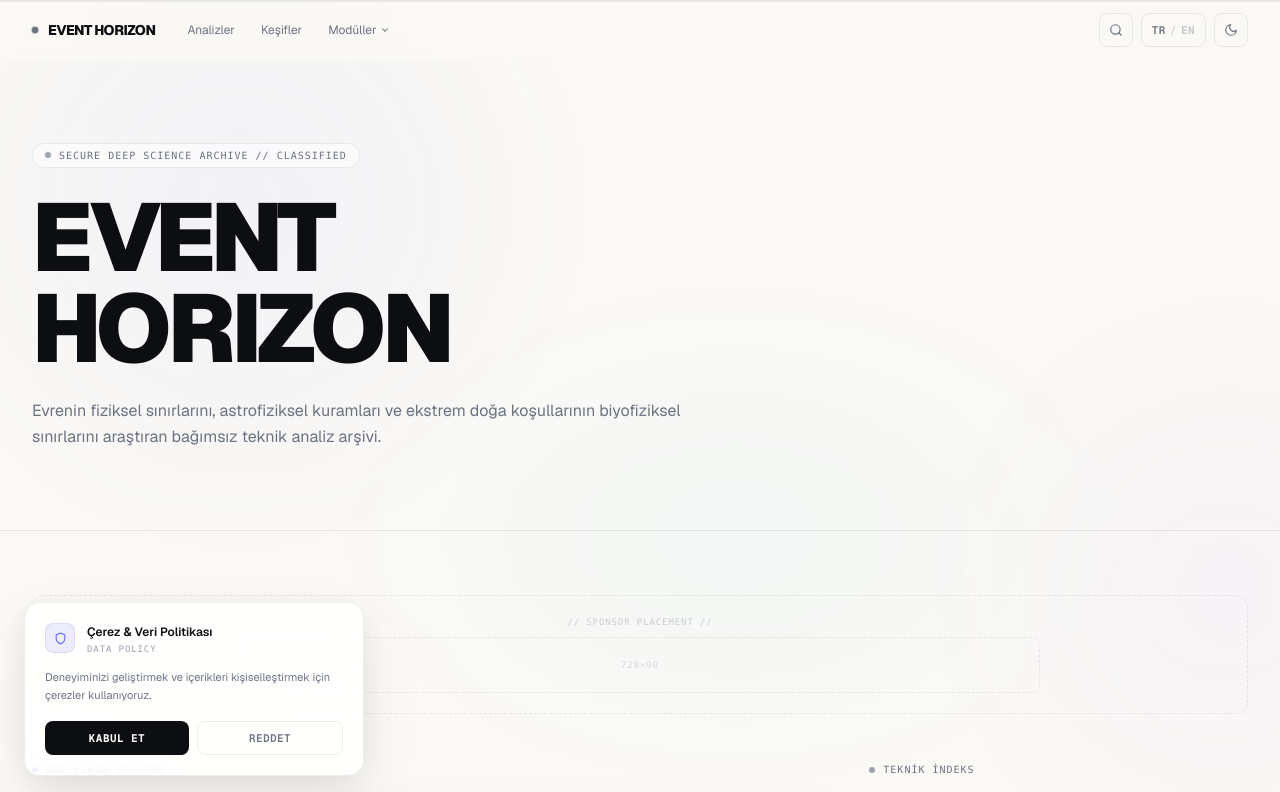
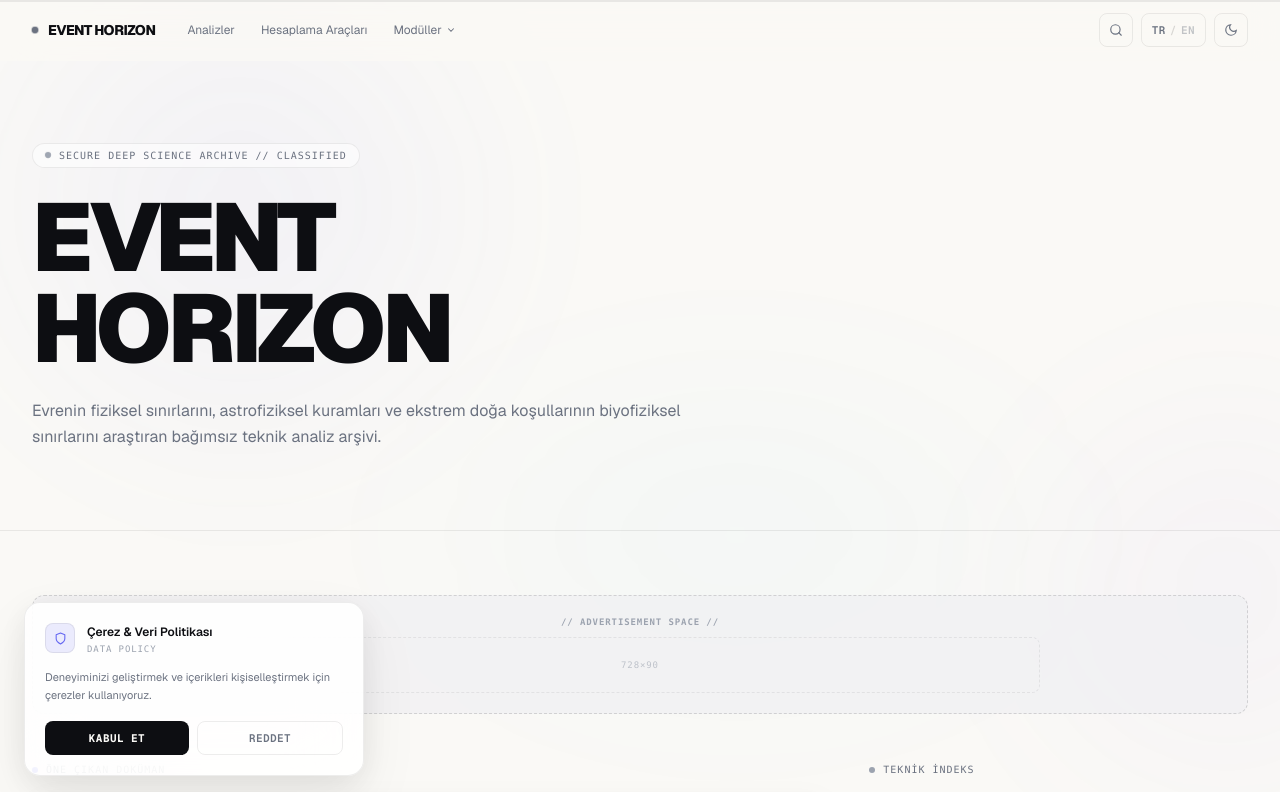
Before and after one commit to nkohlei/nkohlei.github.io, a Next.js app: page /blog in a window 1280 px wide. Shown: the top 792 px of the page. Built offline with nearby package versions, Linux system fonts and the light colour scheme; grey boxes are pictures that could not be loaded.

Commit message:
feat: complete brand integration in partner logos, update left navigation link, and refine ad placeholders for light mode

```diff
--- a/src/app/blog/[slug]/page.js
+++ b/src/app/blog/[slug]/page.js
@@ -55,9 +55,9 @@ export default async function BlogPostPage({ params }) {
           </div>
 
           {/* AdSense In-Article Box */}
-          <div className="my-10 border border-dashed border-zinc-200 dark:border-zinc-800 bg-transparent p-6 text-center font-mono rounded-lg">
-            <span className="text-[9px] tracking-widest text-zinc-400 dark:text-zinc-600 uppercase block mb-2">// SPONSOR IN-ARTICLE //</span>
-            <div className="h-16 w-full rounded border border-dashed border-zinc-200 dark:border-zinc-800/80 flex items-center justify-center text-[10px] tracking-widest text-zinc-400 dark:text-zinc-500 bg-zinc-50/50 dark:bg-zinc-950/20">
+          <div className="my-10 border border-dashed border-zinc-300 dark:border-zinc-800 bg-neutral-100/40 dark:bg-zinc-950/20 p-6 text-center font-mono rounded-lg">
+            <span className="text-[9px] tracking-widest text-zinc-500 dark:text-zinc-400 uppercase block mb-2" style={{ fontWeight: 700 }}>// ADVERTISEMENT SPACE //</span>
+            <div className="h-16 w-full rounded border border-dashed border-zinc-200 dark:border-zinc-800/80 flex items-center justify-center text-[10px] tracking-widest text-zinc-500 dark:text-zinc-400">
               NATIVE IN-ARTICLE DISPLAY PLACEMENT
             </div>
           </div>
@@ -90,10 +90,10 @@ export default async function BlogPostPage({ params }) {
         </article>
 
         {/* AdSense Bottom Box */}
-        <section className="mt-16 border border-dashed border-zinc-200 dark:border-zinc-800 bg-transparent py-8 px-4 text-center font-mono rounded-lg">
+        <section className="mt-16 border border-dashed border-zinc-300 dark:border-zinc-800 bg-neutral-100/40 dark:bg-zinc-950/20 py-8 px-4 text-center font-mono rounded-lg">
           <div className="flex flex-col items-center justify-center">
-            <span className="text-[9px] tracking-widest text-zinc-400 dark:text-zinc-600 uppercase mb-2">// RECOMMENDED SPONSOR LINKS //</span>
-            <div className="h-20 w-full max-w-xl rounded border border-dashed border-zinc-200 dark:border-zinc-800/80 flex items-center justify-center text-[10px] tracking-widest text-zinc-400 dark:text-zinc-500 bg-zinc-50/50 dark:bg-zinc-950/20">
+            <span className="text-[9px] tracking-widest text-zinc-500 dark:text-zinc-400 uppercase mb-2" style={{ fontWeight: 700 }}>// ADVERTISEMENT SPACE //</span>
+            <div className="h-20 w-full max-w-xl rounded border border-dashed border-zinc-200 dark:border-zinc-800/80 flex items-center justify-center text-[10px] tracking-widest text-zinc-500 dark:text-zinc-400">
               MATCHED CONTENT RECOMMENDATIONS (AUTO-SIZE)
             </div>
           </div>
--- a/src/app/blog/components/Header.js
+++ b/src/app/blog/components/Header.js
@@ -7,7 +7,7 @@ import SearchModal from "./SearchModal";
 /* ── Left nav items (non-article pages) ── */
 const LEFT_NAV = [
   { key: "analyses", tr: "Analizler",  en: "Analyses",   href: "/blog" },
-  { key: "explore",  tr: "Keşifler",   en: "Explorations", href: "/blog#tum" },
+  { key: "calc",     tr: "Hesaplama Araçları", en: "Calculations", href: "/calculations" },
 ];
 
 /* ── Modules dropdown entries ── */
--- a/src/app/blog/components/PartnerLogos.js
+++ b/src/app/blog/components/PartnerLogos.js
@@ -164,6 +164,19 @@ const PARTNERS = [
     ),
   },
   {
+    id: "arcteryx",
+    url: "https://www.arcteryx.com",
+    label: "Arc'teryx",
+    color: "#808080",
+    svg: (
+      <svg viewBox="0 0 100 38" fill="currentColor" aria-label="Arc'teryx">
+        {/* Simple silhouette representing the classic Archaeopteryx logo skeleton */}
+        <path d="M5 25c10-2 15-8 18-14 1-2-1-4-3-3-5 2-10 6-12 11h-3zm18-14c1 2 4 4 6 1 2-3 1-6-1-7s-4 2-5 6zm8-3c3 1 6-2 5-5-1-2-4-2-6 0s-2 4 1 5zm8 15c2-3 2-8-1-11-2-2-5 0-5 3 0 4 3 6 6 8zm10-5c1-3-1-6-4-6s-4 3-3 6 2 4 7 0zm10 8c0-4-3-6-6-4-2 2-1 6 2 6s4-2 4-2z" />
+        <text x="58" y="24" fontSize="11" fontWeight="900" fontFamily="Arial, sans-serif" letterSpacing="0.5" fill="currentColor">ARC'TERYX</text>
+      </svg>
+    ),
+  },
+  {
     id: "garmin",
     url: "https://www.garmin.com",
     label: "Garmin",
--- a/src/app/blog/page.js
+++ b/src/app/blog/page.js
@@ -209,17 +209,31 @@ function SectionLabel({ children, dot = "muted" }) {
 function AdPlaceholder({ label, size, mb }) {
   return (
     <div
-      className={`py-5 px-4 text-center font-mono rounded-xl${mb ? " mb-12" : ""}`}
-      style={{ border: "1px dashed var(--border-color)", background: "transparent" }}
+      className={`py-5 px-4 text-center font-mono rounded-xl ${mb ? "mb-12" : ""}`}
+      style={{
+        border: "1.5px dashed var(--border-hover)",
+        background: "rgba(245, 245, 247, 0.7)", /* fallbacks neatly in dark mode via system or direct class overrides if wanted, but explicitly styled for light mode */
+      }}
+      ref={(el) => {
+        if (!el) return;
+        // Adjust for dark mode dynamically
+        const isDark = document.documentElement.classList.contains("dark");
+        el.style.background = isDark ? "rgba(255, 255, 255, 0.02)" : "rgba(240, 240, 243, 0.7)";
+      }}
     >
-      <span className="block text-[9px] uppercase tracking-widest mb-2" style={{ color: "var(--foreground-subtle)", opacity: 0.5 }}>
-        // {label} //
+      <span className="block text-[9px] uppercase tracking-widest mb-2" style={{ color: "var(--foreground-subtle)", fontWeight: 700 }}>
+        // ADVERTISEMENT SPACE //
       </span>
       <div
         className="mx-auto flex items-center justify-center rounded-lg"
-        style={{ height: "56px", maxWidth: "800px", border: "1px dashed var(--border-color)" }}
+        style={{
+          height: "56px",
+          maxWidth: "800px",
+          border: "1.5px dashed var(--border-color)",
+          background: "transparent",
+        }}
       >
-        <span className="text-[9px] uppercase tracking-widest" style={{ color: "var(--foreground-subtle)", opacity: 0.35 }}>
+        <span className="text-[9px] uppercase tracking-widest" style={{ color: "var(--foreground-subtle)", opacity: 0.6 }}>
           {size}
         </span>
       </div>
```
